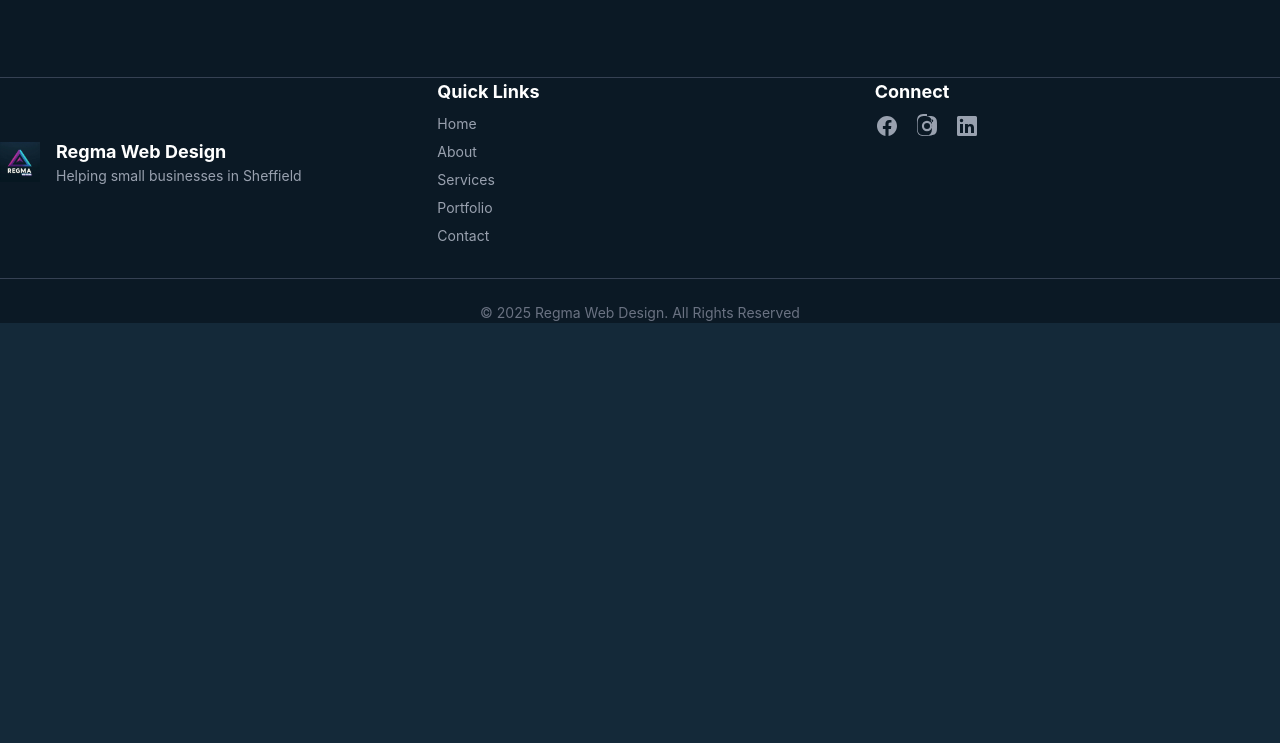
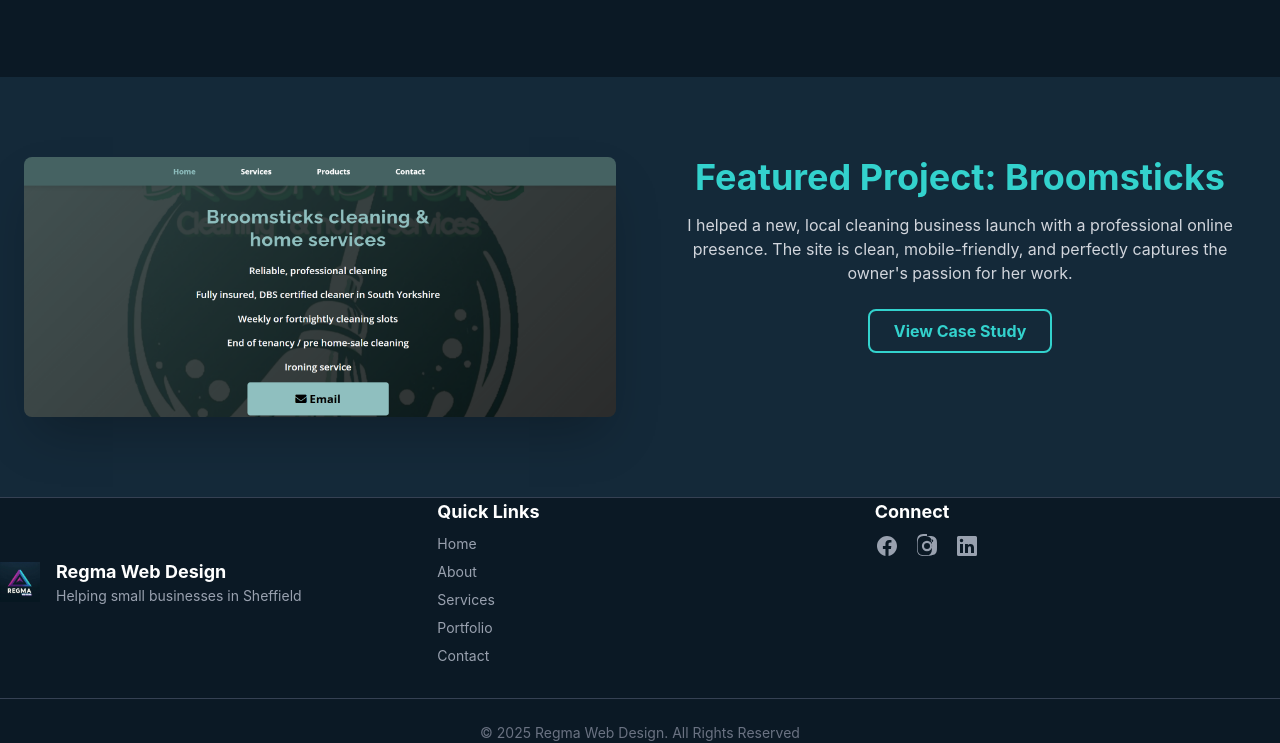
Before and after one commit to tomMckechnie-90/regma-website, a website: page index.html in a window 1280 px wide. Shown: the part 1007-1750 px from the top of the page. Before the commit the page ends 1330 px from the top, so only its background shows below. Drawn offline with Linux system fonts and the light colour scheme.

Commit message:
Add featured project section

```diff
--- a/index.html
+++ b/index.html
@@ -137,6 +137,30 @@
             </div>
 
         </section>
+        <!-- Featured Project Section -->
+        <section class="py-20 px-6">
+            <div class="container mx-auto flex flex-col md:flex-row gap-12 items center">
+                <!-- Image -->
+                <div class="w-full md:w-1/2">
+                    <img src="assets/images/Broomsticks.png" alt="Broomsticks Cleaning Services Website Mockup"
+                        class="rounded-lg shadow-2xl">
+                </div>
+                <!-- Project -->
+                <div class="w-full md:w-1/2 text-center med:text-left">
+                    <h2 class="text-3xl md:text-4xl font-bold mb-4 text-[var(--regma-accent)]">
+                        Featured Project: Broomsticks
+                    </h2>
+                    <p class="text-gray-300 mb-6">
+                        I helped a new, local cleaning business launch with a professional online presence. The site is
+                        clean, mobile-friendly, and perfectly captures the owner's passion for her work.
+                    </p>
+                    <a href="#"
+                        class="border-2 border-[var(--regma-accent)] text-[var(--regma-accent)] font-bold py-2 px-6 rounded-lg inline-block transition hover:bg-[var(--regma-accent)] hover:text-[var(--regma-text-dark)]">
+                        View Case Study
+                    </a>
+                </div>
+            </div>
+        </section>
     </main>
     <footer class="bg-[var(--regma-bg-dark-secondary)] border-t border-gray-700">
         <div class="container mx-auto px6 py10">
```
Also changed, not shown: assets/css/styles.css, assets/images/Broomsticks.png (added).
